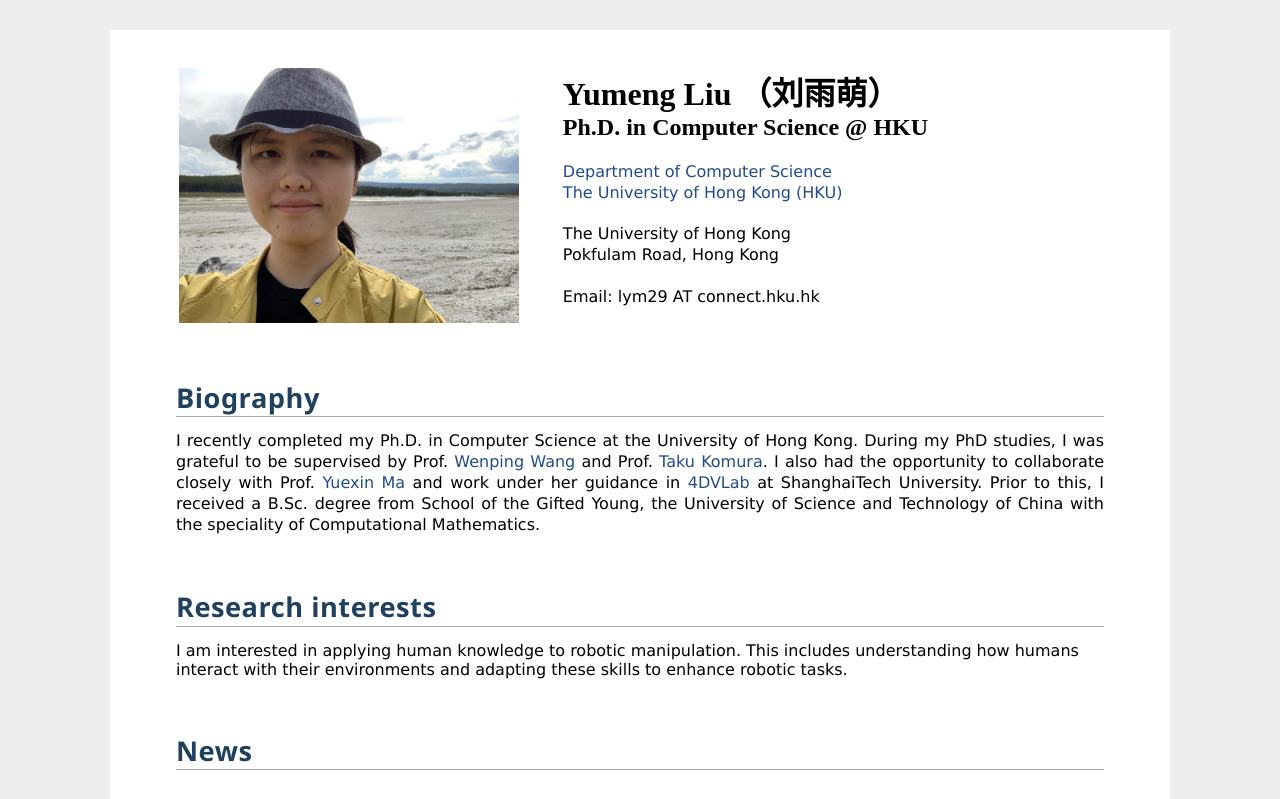
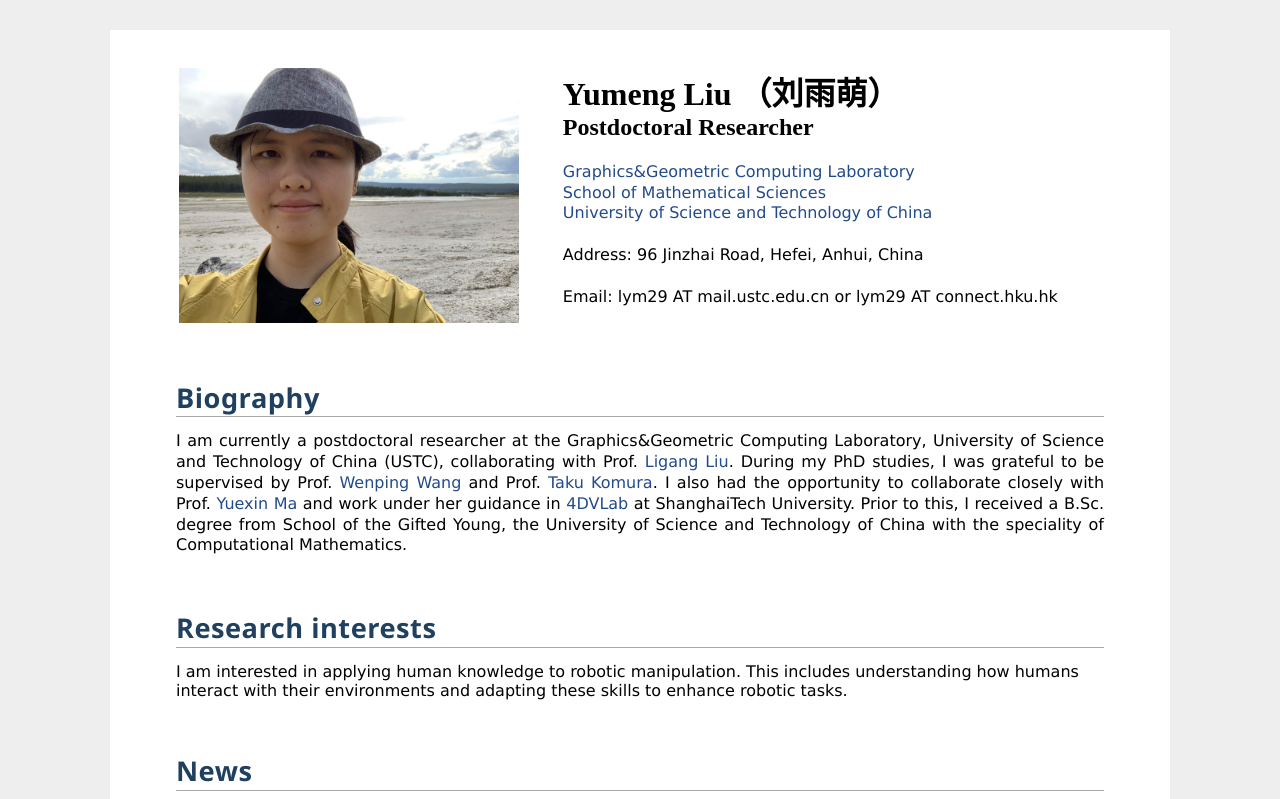
Before and after one commit to lym29/lym29.github.io, a plain HTML site: page index.html in a window 1280 px wide. Shown: the top 799 px of the page. Drawn offline with Linux system fonts and the light colour scheme.

Commit message:
update information

```diff
--- a/index.html
+++ b/index.html
@@ -2,7 +2,7 @@
 <html xmlns="http://www.w3.org/1999/xhtml" xml:lang="en" slick-uniqueid="3">
 <head>
 <meta http-equiv="Content-Type" content="text/html; charset=UTF-8">
-<meta name="keywords" content="Yumeng Liu, The University of Hong Kong, HKU, 刘雨萌, 香港大学, Computer Graphics, Embodied AI">
+<meta name="keywords" content="Yumeng Liu, University of Science and Technology of China, USTC, 刘雨萌, 中国科学技术大学, Computer Graphics, Embodied AI">
 <meta name="description" content="Yumeng Liu&#39;s home page">
 <link rel="stylesheet" href="./Homepage_files/style/jemdoc.css" type="text/css">
 
@@ -42,21 +42,21 @@ h2, .session-title {
     <td width="80%" valign="top" height="173">
       <b><font face="Times New Roman" size="6">Yumeng Liu</font><font size="6" face="楷体_GB2312"> （刘雨萌）</font><font face="Times New Roman" size="6"></font></b>
       <br>
-      <b><font face="Times New Roman" size="5">Ph.D. in Computer Science @ HKU</font></b>
+      <b><font face="Times New Roman" size="5">Postdoctoral Researcher </font></b>
       <br>
       <p>
           <br>
-			<!-- <a href="http://gcl.ustc.edu.cn/" target="_blank">Graphics&Geometric Computing Laboratory</a>
-			<br> -->
-			<a href="https://www.cs.hku.hk/" target="_blank">Department of Computer Science </a>
+			<a href="http://gcl.ustc.edu.cn/" target="_blank">Graphics&Geometric Computing Laboratory</a>
 			<br>
-			<a href="https://hku.hk/" target="_blank">The University of Hong Kong (HKU)</a>
+			<a href="http://math.ustc.edu.cn/" target="_blank">School of Mathematical Sciences </a>
+			<br>
+			<a href="http://en.ustc.edu.cn/" target="_blank">University of Science and Technology of China </a>
 
           <br><br>
-					The University of Hong Kong <br>
-          Pokfulam Road, Hong Kong <br>
+					Address: 96 Jinzhai Road, Hefei, Anhui, China <br>
 					<br>
-					Email: lym29 AT connect.hku.hk
+					Email: lym29 AT mail.ustc.edu.cn or lym29 AT connect.hku.hk
+          <br>
 
       </p>
     </td>
@@ -68,7 +68,7 @@ h2, .session-title {
    <tr>
     <h2 class="session-title">Biography</h2>
     <p style="text-align:justify;">
-      I recently completed my Ph.D. in Computer Science at the University of Hong Kong. During my PhD studies, I was grateful to be supervised by Prof. <a href="https://www.cs.hku.hk/people/academic-staff/wenping">Wenping Wang</a> and Prof. <a href="https://i.cs.hku.hk/~taku/">Taku Komura</a>. I also had the opportunity to collaborate closely with Prof. <a href="https://yuexinma.me/">Yuexin Ma</a> and work under her guidance in <a href="https://4dvlab.github.io/">4DVLab</a> at ShanghaiTech University.
+      I am currently a postdoctoral researcher at the Graphics&Geometric Computing Laboratory, University of Science and Technology of China (USTC), collaborating with Prof. <a href="https://scholar.google.com/citations?hl=en&user=1U9U_cYAAAAJ&view_op=list_works">Ligang Liu</a>. During my PhD studies, I was grateful to be supervised by Prof. <a href="https://www.cs.hku.hk/people/academic-staff/wenping">Wenping Wang</a> and Prof. <a href="https://i.cs.hku.hk/~taku/">Taku Komura</a>. I also had the opportunity to collaborate closely with Prof. <a href="https://yuexinma.me/">Yuexin Ma</a> and work under her guidance in <a href="https://4dvlab.github.io/">4DVLab</a> at ShanghaiTech University.
 	    Prior to this, I received a B.Sc. degree from School of the Gifted Young, the University of Science and Technology of China with the speciality of Computational Mathematics.
     </p>
   </tr>
```
